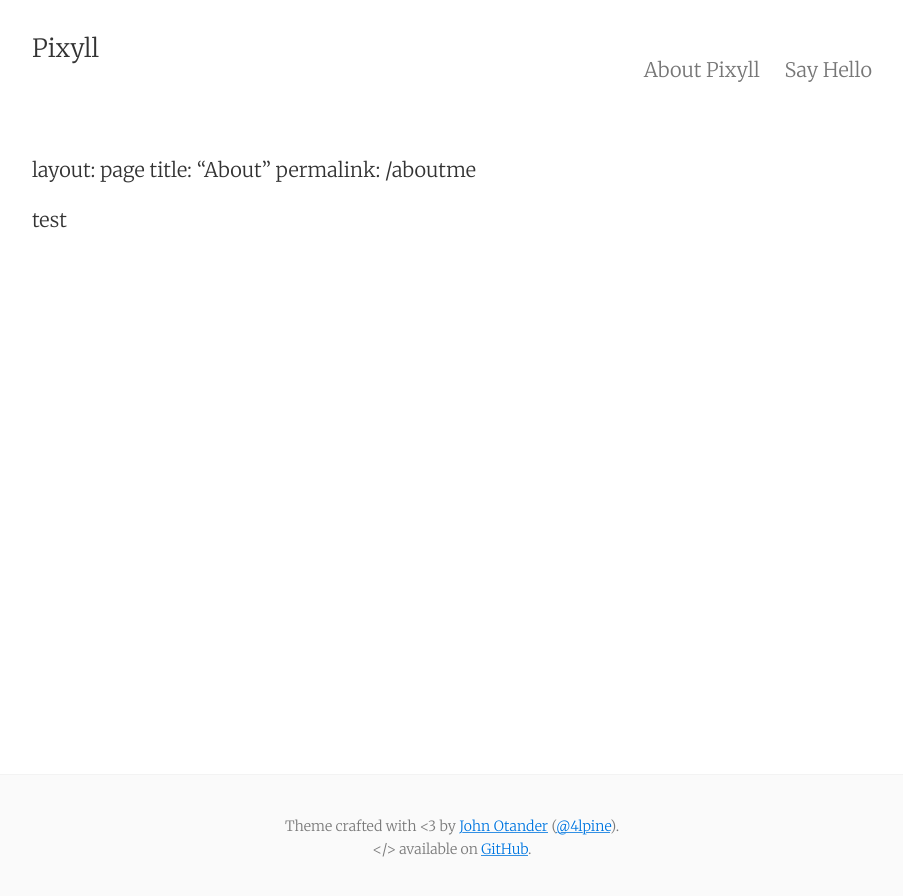
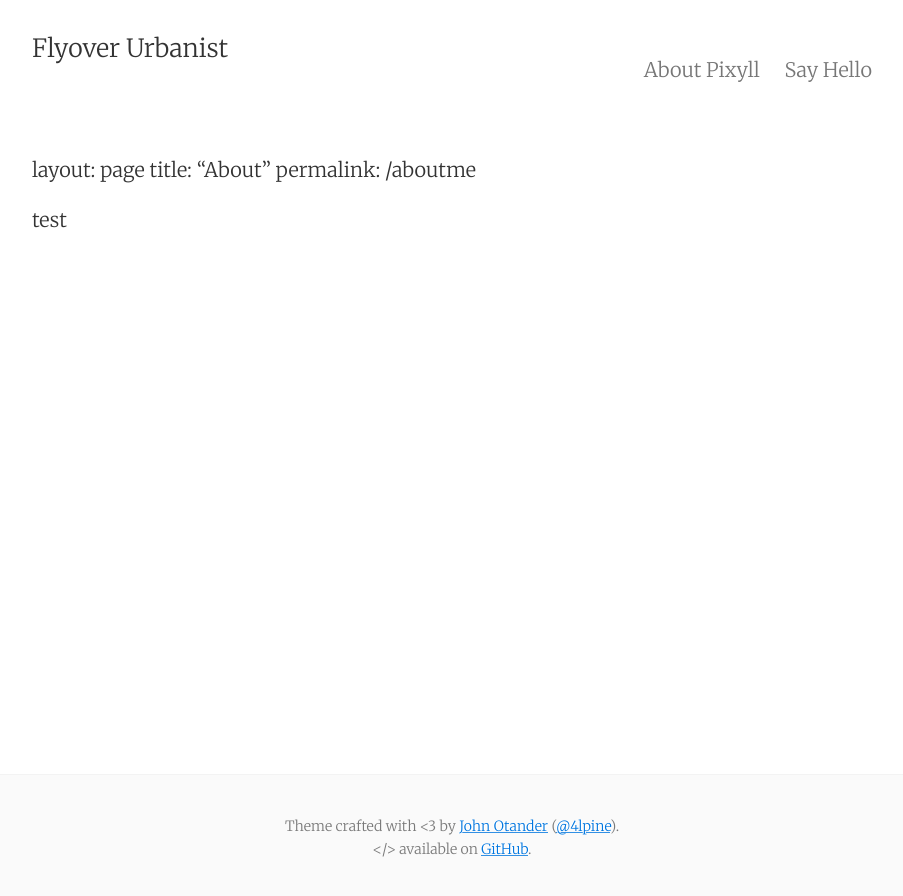
Before and after one commit to lithiumaneurysm/lithiumaneurysm.github.io, a Jekyll site: the page built from docs/aboutme.markdown, in a window 1280 px wide. Shown: the top 896 px of the page, without its empty margins (188-1091 px from the left). Built offline with Jekyll 4.4.1, drawn with Linux system fonts in a browser that asks for light colours; our own code applies the rules of GitHub Pages for plain Markdown files; part of the change alters nothing that is shown.

Commit message:
Update _config.yml

```diff
--- a/docs/_config.yml
+++ b/docs/_config.yml
@@ -1,10 +1,10 @@
 # Site settings
-title:       Pixyll
-email:       your_email@example.com
-author:      John Otander
-description: "A simple, beautiful theme for Jekyll that emphasizes content rather than aesthetic fluff."
+title:       Flyover Urbanist
+email:       justin.a.raine@gmail.com
+author:      Justin R
+description: "occasional thoughts on cities and other topics from someone in the middle"
 baseurl:     ""
-url:         "https://pixyll.com"
+url:         "https://lithiumaneurysm.github.io"
 date_format: "%b %-d, %Y"
 header_pages:
  - about.md
@@ -51,7 +51,7 @@ github_username:
 reddit_username:
 bitbucket_username:
 stackoverflow_id:
-twitter_username:
+twitter_username: lithiumaneurysm
 skype_username:
 steam_nickname:
 google_plus_id:
```
